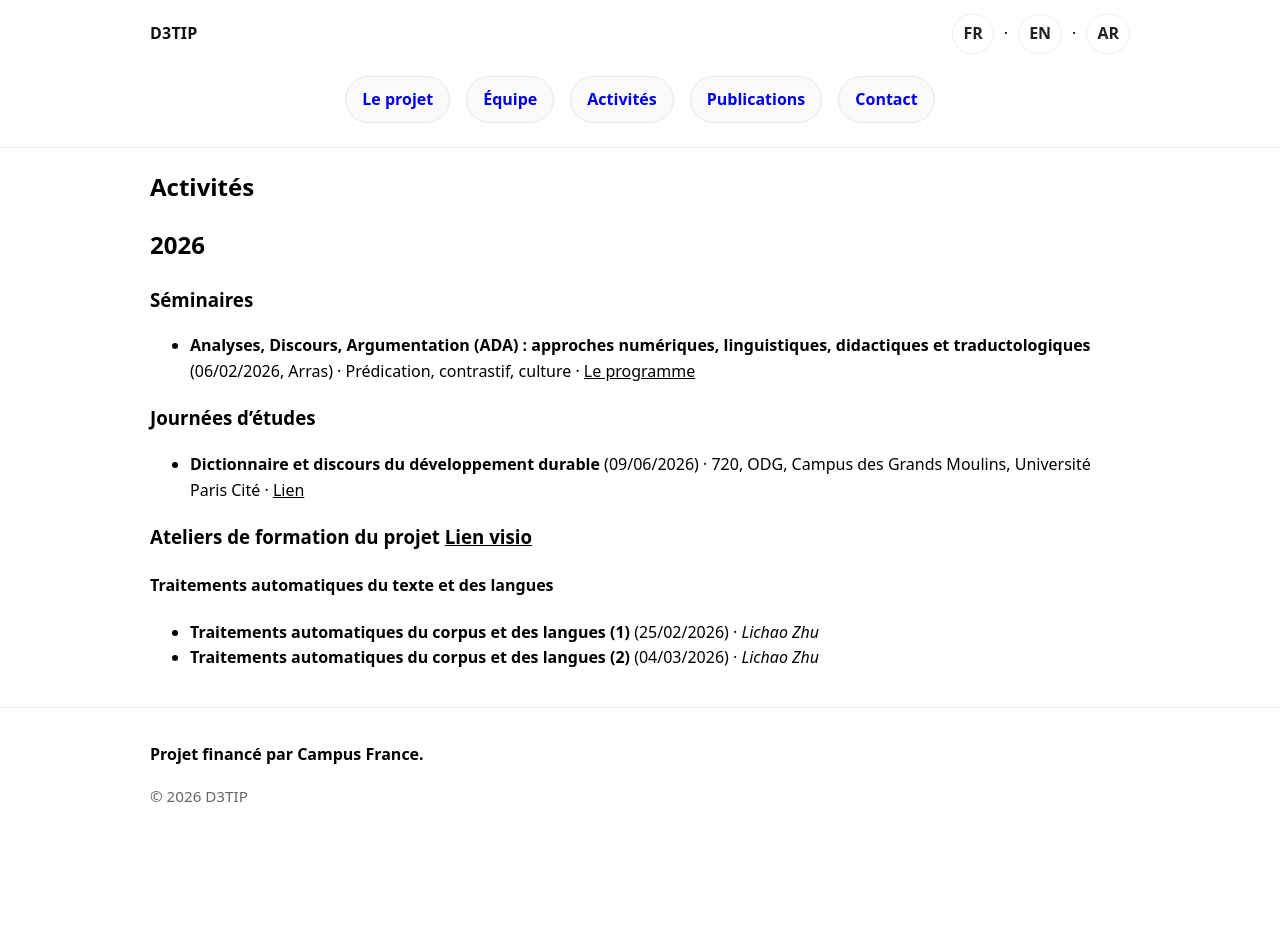
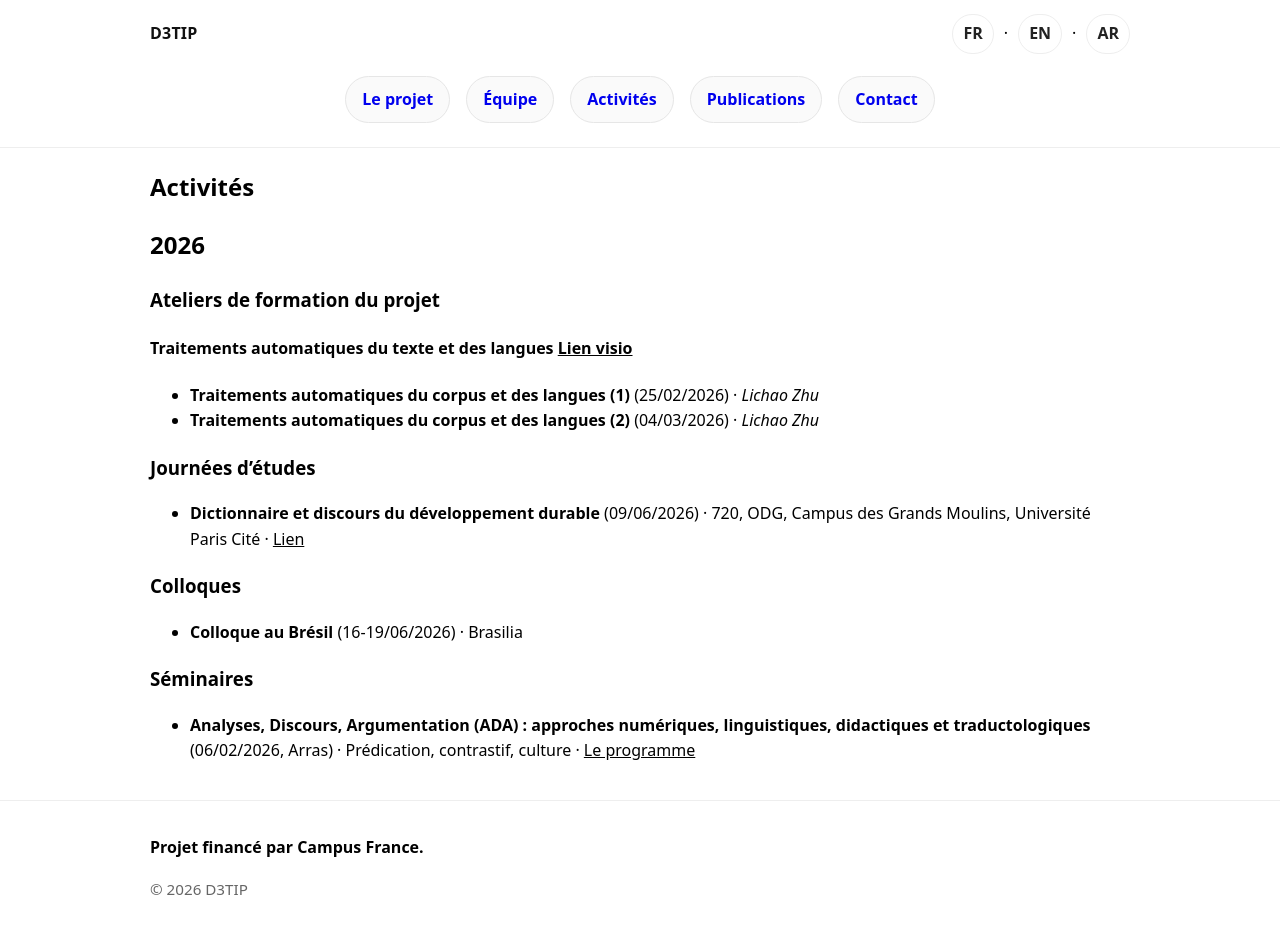
Before and after one commit to d3tip-phc-utique/d3tip-phc-utique.github.io, a Jekyll site: the page built from fr/research.md, in a window 1280 px wide and 934 px high. Built offline with Jekyll 4.4.1, drawn with Linux system fonts in a browser that asks for light colours.

Commit message:
Update research.md

```diff
--- a/fr/research.md
+++ b/fr/research.md
@@ -9,13 +9,16 @@ permalink: /fr/research/
 
 ## 2026
 
-### Séminaires
-- **Analyses, Discours, Argumentation (ADA) : approches numériques, linguistiques, didactiques et traductologiques** (06/02/2026, Arras) · Prédication, contrastif, culture · [Le programme](http://grammatica.univ-artois.fr/content/download/533/2036/file/1%20Affiche%20et%20programme%20séminaire%20doctoral%20ADA%20Pr%C3%A9dication,%20contrastif,%20culture_06-02-2026_LIEN_D%27INSCRIPTION.pdf)
+### Ateliers de formation du projet
+#### Traitements automatiques du texte et des langues [Lien visio](https://visio.numerique.gouv.fr/yrk-tzgf-rew)
+- **Traitements automatiques du corpus et des langues (1)** (25/02/2026) · *Lichao Zhu*
+- **Traitements automatiques du corpus et des langues (2)** (04/03/2026) · *Lichao Zhu*
 
 ### Journées d’études
 - **Dictionnaire et discours du développement durable** (09/06/2026) · 720, ODG, Campus des Grands Moulins, Université Paris Cité · [Lien](URL)
 
-### Ateliers de formation du projet [Lien visio](https://visio.numerique.gouv.fr/yrk-tzgf-rew)
-#### Traitements automatiques du texte et des langues
-- **Traitements automatiques du corpus et des langues (1)** (25/02/2026) · *Lichao Zhu*
-- **Traitements automatiques du corpus et des langues (2)** (04/03/2026) · *Lichao Zhu*
+### Colloques
+- **Colloque au Brésil** (16-19/06/2026) · Brasilia
+
+### Séminaires
+- **Analyses, Discours, Argumentation (ADA) : approches numériques, linguistiques, didactiques et traductologiques** (06/02/2026, Arras) · Prédication, contrastif, culture · [Le programme](http://grammatica.univ-artois.fr/content/download/533/2036/file/1%20Affiche%20et%20programme%20séminaire%20doctoral%20ADA%20Pr%C3%A9dication,%20contrastif,%20culture_06-02-2026_LIEN_D%27INSCRIPTION.pdf)
```
